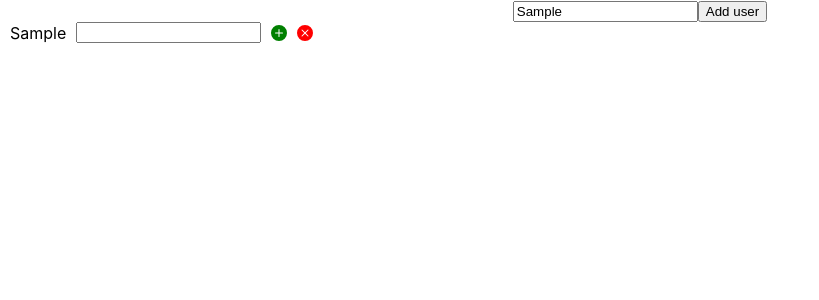
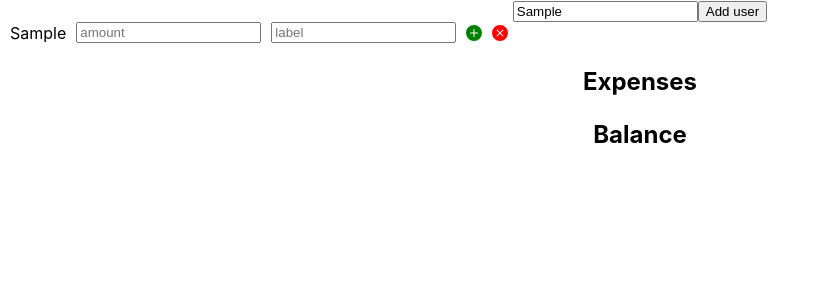
Before and after one commit to SagTheo/splitCosts, a React (Create React App) app: page / in a window 1280 px wide. Both pictures are taken after typing "Sample" into the empty fields and a click on the button "Add user". Shown: the top 300 px of the page, without its empty margins (0-819 px from the left). Built offline with nearby package versions, Linux system fonts and the light colour scheme.

Commit message:
user can add a label to the expense

```diff
--- a/src/App.css
+++ b/src/App.css
@@ -1,3 +1,8 @@
 .App {
   text-align: center;
 }
+
+.title {
+  font-size: 1.5rem;
+  font-weight: bold;
+}
--- a/src/App.js
+++ b/src/App.js
@@ -17,8 +17,8 @@ function App() {
     setAllUsers(allUsers.filter(user => user.id !== id))
   }
 
-  const addExpense = (name, expense) => {
-    setAllExpenses([...allExpenses, { name: name, expense: expense }])
+  const addExpense = (name, expense , label) => {
+    setAllExpenses([...allExpenses, { name: name, expense: expense, label: label }])
   }
 
   return (
@@ -46,14 +46,19 @@ function App() {
         }
       </div>
 
-      <div className='debts'>
+      <div className='expenses'>
+        <p className='title'>Expenses</p>
         {
           allExpenses.map((expense, index) => {
             return (
-              <p key={index}>{expense.name} paid ${expense.expense}</p>
+              <p key={index}>{expense.name} paid ${expense.expense} for {expense.label}</p>
             )
           })
         }
+      </div>
+
+      <div className='balance'>
+        <p className='title'>Balance</p>
       </div>
     </div>
   );
--- a/src/components/UserInput.js
+++ b/src/components/UserInput.js
@@ -3,6 +3,7 @@ import styles from '../css/UserInput.module.css'
 
 export const UserInput = ({ name, removeUser, addExpense }) => {
   const [expense, setExpense] = useState()
+  const [label, setLabel] = useState()
 
   const formatName = name => {
     return name[0].toUpperCase() + name.slice(1).toLowerCase()
@@ -12,9 +13,16 @@ export const UserInput = ({ name, removeUser, addExpense }) => {
     <div className={styles.container}>
         <span>{formatName(name)}</span>
         <input type='number'
-               id='cost'
-               name='cost'
+               placeholder='amount'
+               id='amount'
+               name='amount'
                onChange={e => setExpense(e.target.value)}
+        ></input>
+        <input type='text'
+               placeholder='label'
+               id='label'
+               name='label'
+               onChange={e => setLabel(e.target.value)}
         ></input>
         <svg xmlns="http://www.w3.org/2000/svg"
              width="16"
@@ -22,7 +30,7 @@ export const UserInput = ({ name, removeUser, addExpense }) => {
              fill="green"
              className={styles.add}
              viewBox="0 0 16 16"
-             onClick={() => addExpense(name, expense)}
+             onClick={() => addExpense(name, expense, label)}
         >
           <path d="M16 8A8 8 0 1 1 0 8a8 8 0 0 1 16 0M8.5 4.5a.5.5 0 0 0-1 0v3h-3a.5.5 0 0 0 0 1h3v3a.5.5 0 0 0 1 0v-3h3a.5.5 0 0 0 0-1h-3z"/>
         </svg>
```
Also changed, not shown: todo.txt.
